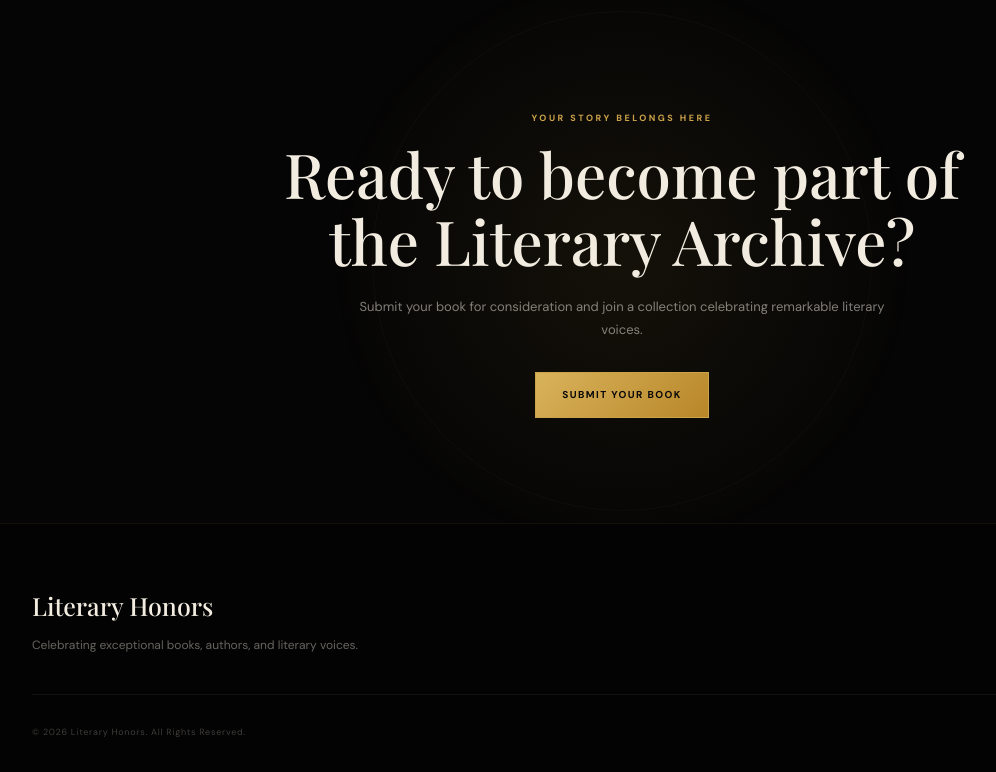
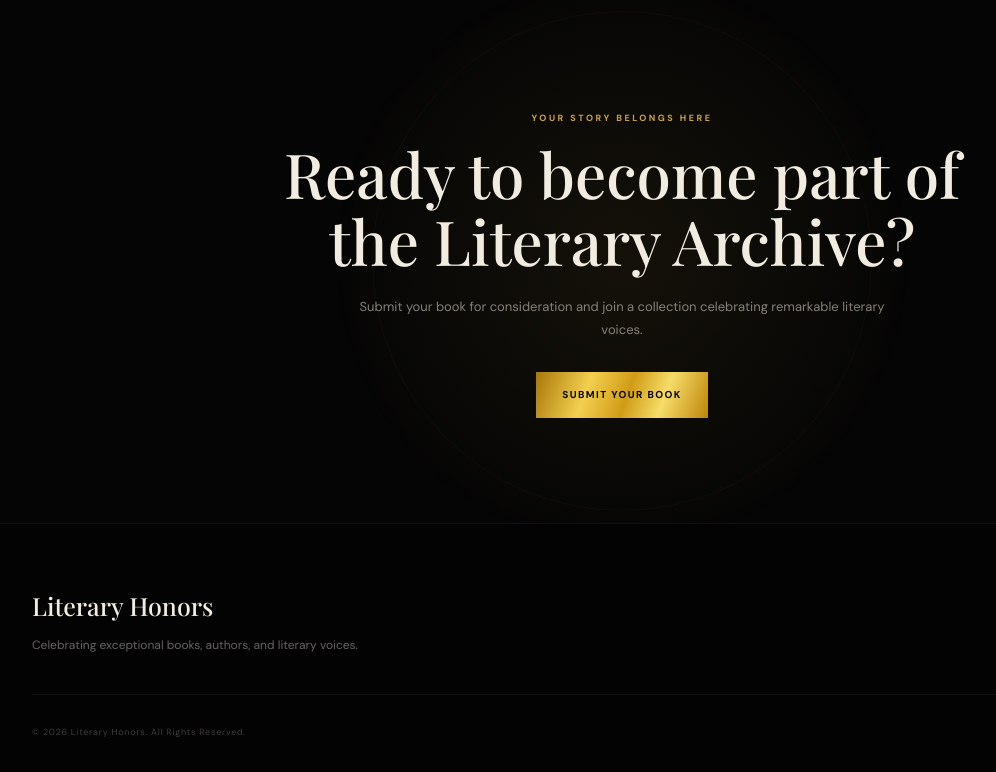
Before and after one commit to quatexpro78-cmyk/literary-Honor, a PHP site: page /pages/literary-archive.html in a window 1280 px wide. Shown: the part 2190-2962 px from the top of the page, without its empty margins (18-1014 px from the left). Run offline with PHP 8.4, Linux system fonts and the light colour scheme.

Commit message:
Send the categories submit button to the submission page
Also match the literary archive button to the sitewide gold.

Co-Authored-By: Claude Opus 5 (1M context) <noreply@anthropic.com>

```diff
--- a/assets/css/literary-archive.css
+++ b/assets/css/literary-archive.css
@@ -1327,18 +1327,18 @@
 
     padding: 0 26px;
 
-    border:
-        1px solid
-        #cda34a;
-
-    background:
-        linear-gradient(
-            135deg,
-            #d9b35b,
-            #b88629
-        );
-
-    color: #090909;
+    border: 0;
+
+    background: linear-gradient(
+        110deg,
+        #a77708,
+        #f3cf50 30%,
+        #d09c17 53%,
+        #f6dc68 73%,
+        #bd850b
+    );
+
+    color: #030303;
 
     font-size: 10px;
     font-weight: 800;
--- a/pages/categories.html
+++ b/pages/categories.html
@@ -148,7 +148,7 @@
                     <h2>Your Book Has a Place.<br><span class="gold-text">Now Let It Be Seen.</span></h2>
                     <p>Choose the category that represents your work, then take the next step toward thoughtful evaluation and literary recognition.</p>
                     <div class="category-submit-actions">
-                        <a class="button button-primary" href="#category-submit">Submit Your Book</a>
+                        <a class="button button-primary" href="submit.html">Submit Your Book</a>
                         <a class="button button-secondary" href="#category-index">Review Categories</a>
                     </div>
                 </div>
```
